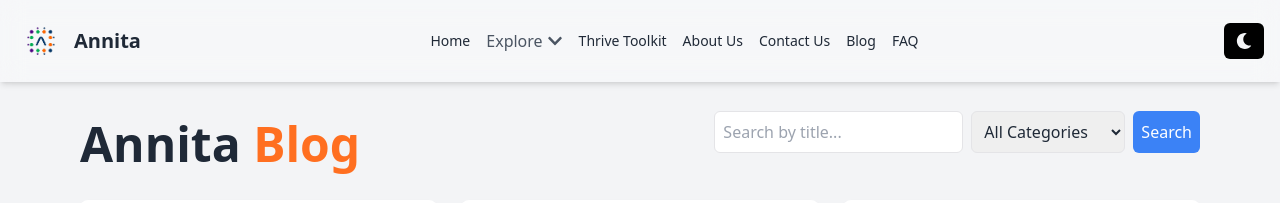
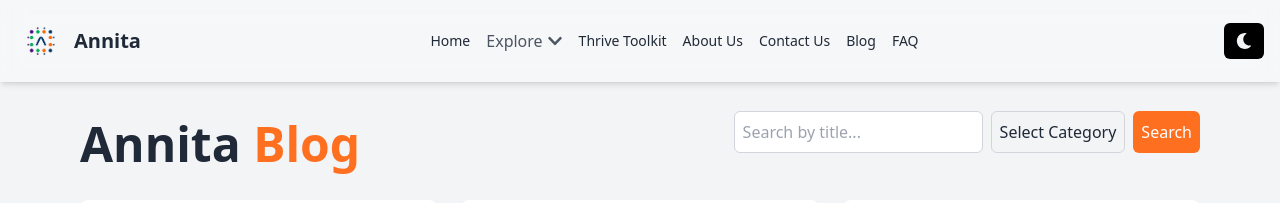
Before and after one commit to MorganTheTechEthusiast/annita-website, a Next.js app: page /blog in a window 1280 px wide. Shown: the top 203 px of the page. Built offline with nearby package versions, Linux system fonts and the light colour scheme.

Commit message:
Implement shad/cn dropdown menu for blog category selection

```diff
--- a/app/blog/[id]/page.jsx
+++ b/app/blog/[id]/page.jsx
@@ -62,7 +62,7 @@ const BlogPost = ({ params }) => {
         </p>
         <button
           onClick={handleLike}
-          className="bg-vibrant-orange text-white p-2 rounded-md mt-4"
+          className="bg-vibrant-orange text-white p-2 rounded-md mt-4 hover:bg-orange-600 transition duration-200"
         >
           Like {likes}
         </button>
@@ -71,11 +71,11 @@ const BlogPost = ({ params }) => {
             value={comment}
             onChange={(e) => setComment(e.target.value)}
             placeholder="Leave a comment..."
-            className="border p-2 rounded-md w-full"
+            className="border border-gray-300 p-2 rounded-md w-full focus:outline-none focus:ring-2 focus:ring-vibrant-orange"
           />
           <button
             type="submit"
-            className="bg-green-500 text-white p-2 rounded-md mt-2"
+            className="bg-green-500 text-white p-2 rounded-md mt-2 hover:bg-green-600 transition duration-200"
           >
             Submit Comment
           </button>
--- a/components/SearchFilter.jsx
+++ b/components/SearchFilter.jsx
@@ -1,4 +1,10 @@
 import { useState } from "react";
+import {
+  DropdownMenu,
+  DropdownMenuTrigger,
+  DropdownMenuContent,
+  DropdownMenuItem,
+} from "./ui/dropdown-menu";
 
 const SearchFilter = ({ posts, setFilteredPosts }) => {
   const [searchTerm, setSearchTerm] = useState("");
@@ -26,23 +32,26 @@ const SearchFilter = ({ posts, setFilteredPosts }) => {
         placeholder="Search by title..."
         value={searchTerm}
         onChange={(e) => setSearchTerm(e.target.value)}
-        className="border p-2 rounded-md mb-2 md:mb-0 md:mr-2"
+        className="border border-gray-300 rounded-md p-2 mb-2 md:mb-0 md:mr-2 focus:outline-none focus:ring-2 focus:ring-vibrant-orange"
       />
-      <select
-        value={selectedCategory}
-        onChange={(e) => setSelectedCategory(e.target.value)}
-        className="border p-2 rounded-md mb-2 md:mb-0 md:mr-2"
-      >
-        <option value="">All Categories</option>
-        {categories.map((category, index) => (
-          <option key={index} value={category}>
-            {category}
-          </option>
-        ))}
-      </select>
+      <DropdownMenu>
+        <DropdownMenuTrigger className="border border-gray-300 rounded-md p-2 mb-2 md:mb-0 md:mr-2 focus:outline-none focus:ring-2 focus:ring-vibrant-orange">
+          {selectedCategory || "Select Category"}
+        </DropdownMenuTrigger>
+        <DropdownMenuContent>
+          {categories.map((category, index) => (
+            <DropdownMenuItem
+              key={index}
+              onClick={() => setSelectedCategory(category)}
+            >
+              {category}
+            </DropdownMenuItem>
+          ))}
+        </DropdownMenuContent>
+      </DropdownMenu>
       <button
         onClick={handleSearch}
-        className="bg-blue-500 text-white p-2 rounded-md"
+        className="bg-vibrant-orange text-white p-2 rounded-md hover:bg-orange-600 transition duration-200"
       >
         Search
       </button>
```
